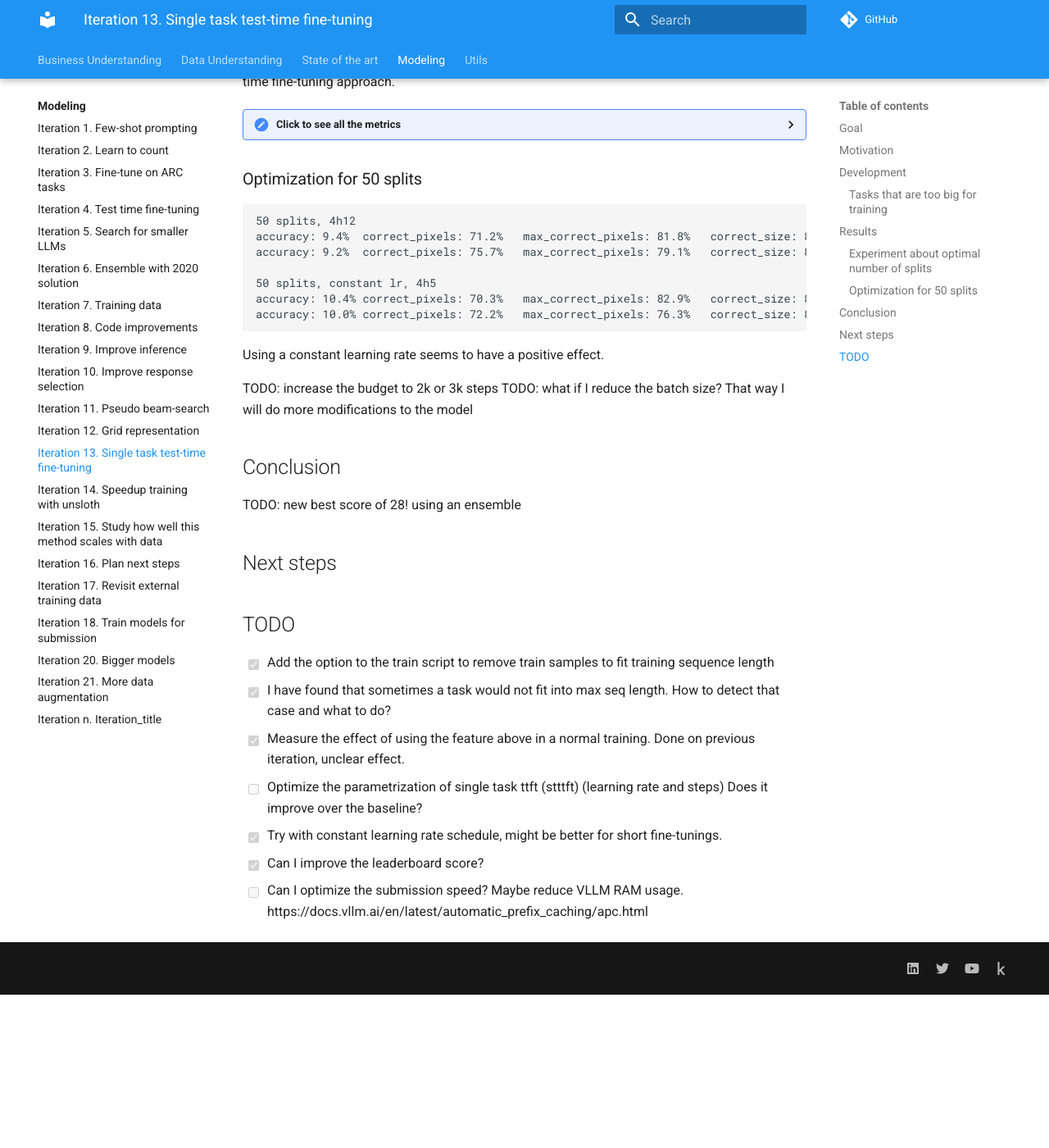
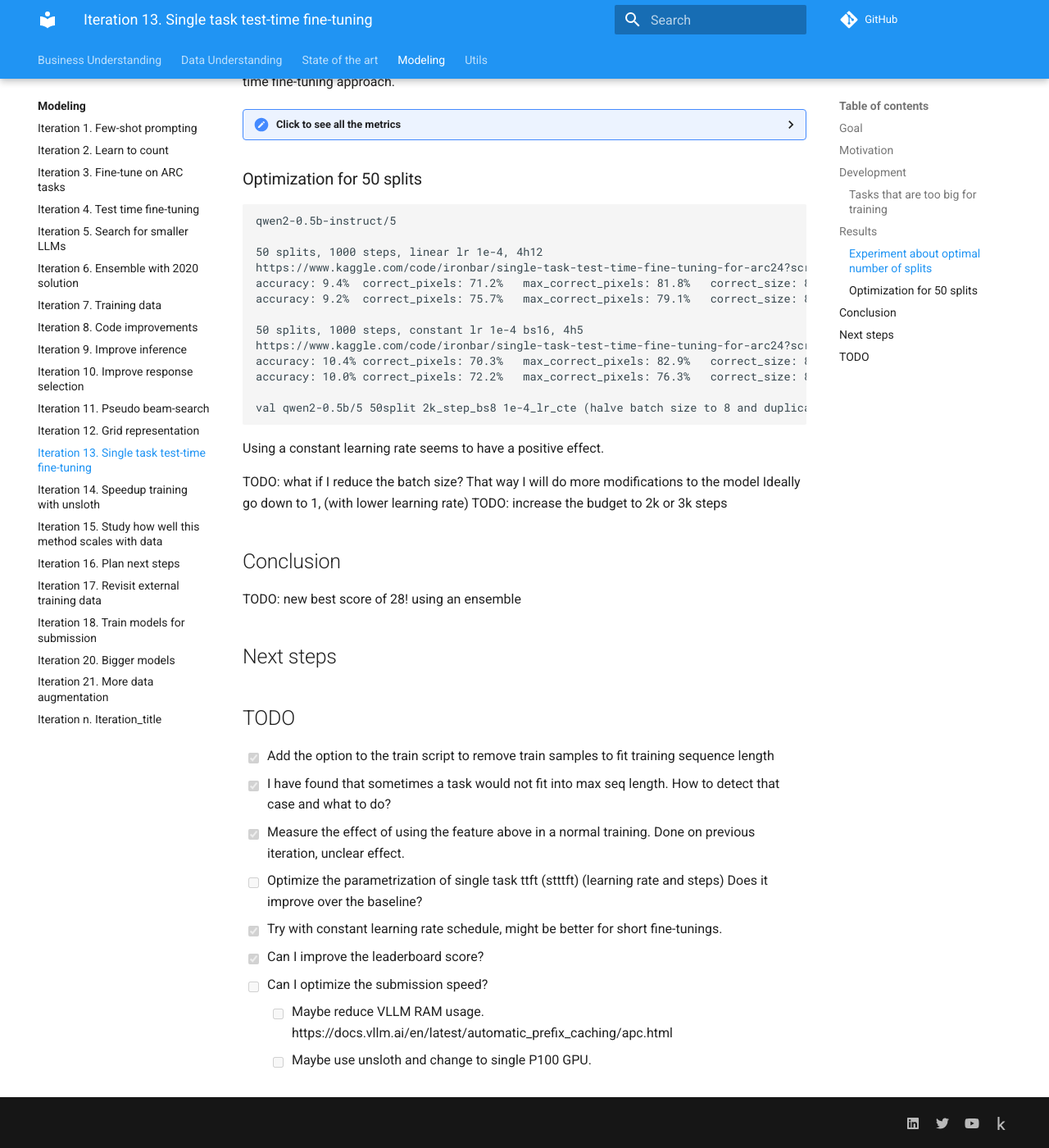
Before and after one commit to zhengjunyao-work/arc24, an MkDocs documentation site: the page built from docs/modeling/Iteration_13_single_task_ttft.md, in a window 1280 px wide and 1400 px high, scrolled down 2285 px. Shown: the whole window at 82% size. Built offline with MkDocs 1.6.1 and Material for MkDocs 9.7.7, drawn with Linux system fonts in a browser that asks for light colours; comment, search, counter and statistics services are not loaded; before the commit the page ends 3498 px from its top, so only the background shows below that.

Commit message:
updated documentation

````diff
--- a/docs/modeling/Iteration_13_single_task_ttft.md
+++ b/docs/modeling/Iteration_13_single_task_ttft.md
@@ -110,19 +110,25 @@
 ### Optimization for 50 splits
 
 ```
-50 splits, 4h12
+qwen2-0.5b-instruct/5
+
+50 splits, 1000 steps, linear lr 1e-4, 4h12
+https://www.kaggle.com/code/ironbar/single-task-test-time-fine-tuning-for-arc24?scriptVersionId=194795197
 accuracy: 9.4%	correct_pixels: 71.2%	max_correct_pixels: 81.8%	correct_size: 85.4%	any_correct_size: 88.0%	pass_64: 27.0%	unanswered: 2.8%
 accuracy: 9.2%	correct_pixels: 75.7%	max_correct_pixels: 79.1%	correct_size: 88.3%	any_correct_size: 88.8%	pass_2: 18.4%	unanswered: 0.0%
 
-50 splits, constant lr, 4h5
+50 splits, 1000 steps, constant lr 1e-4 bs16, 4h5
+https://www.kaggle.com/code/ironbar/single-task-test-time-fine-tuning-for-arc24?scriptVersionId=194876119
 accuracy: 10.4%	correct_pixels: 70.3%	max_correct_pixels: 82.9%	correct_size: 83.9%	any_correct_size: 87.0%	pass_64: 29.5%	unanswered: 4.0%
 accuracy: 10.0%	correct_pixels: 72.2%	max_correct_pixels: 76.3%	correct_size: 85.0%	any_correct_size: 87.0%	pass_2: 20.0%	unanswered: 1.0%
+
+val qwen2-0.5b/5 50split 2k_step_bs8 1e-4_lr_cte (halve batch size to 8 and duplicate steps to 2000)
 ```
 
 Using a constant learning rate seems to have a positive effect.
 
+TODO: what if I reduce the batch size? That way I will do more modifications to the model Ideally go down to 1, (with lower learning rate)
 TODO: increase the budget to 2k or 3k steps
-TODO: what if I reduce the batch size? That way I will do more modifications to the model
 
 ## Conclusion
 
@@ -138,4 +144,6 @@
 - [ ] Optimize the parametrization of single task ttft (stttft) (learning rate and steps) Does it improve over the baseline?
 - [x] Try with constant learning rate schedule, might be better for short fine-tunings.
 - [x] Can I improve the leaderboard score?
-- [ ] Can I optimize the submission speed? Maybe reduce VLLM RAM usage. https://docs.vllm.ai/en/latest/automatic_prefix_caching/apc.html
+- [ ] Can I optimize the submission speed?
+  - [ ] Maybe reduce VLLM RAM usage. https://docs.vllm.ai/en/latest/automatic_prefix_caching/apc.html
+  - [ ] Maybe use unsloth and change to single P100 GPU.
````
